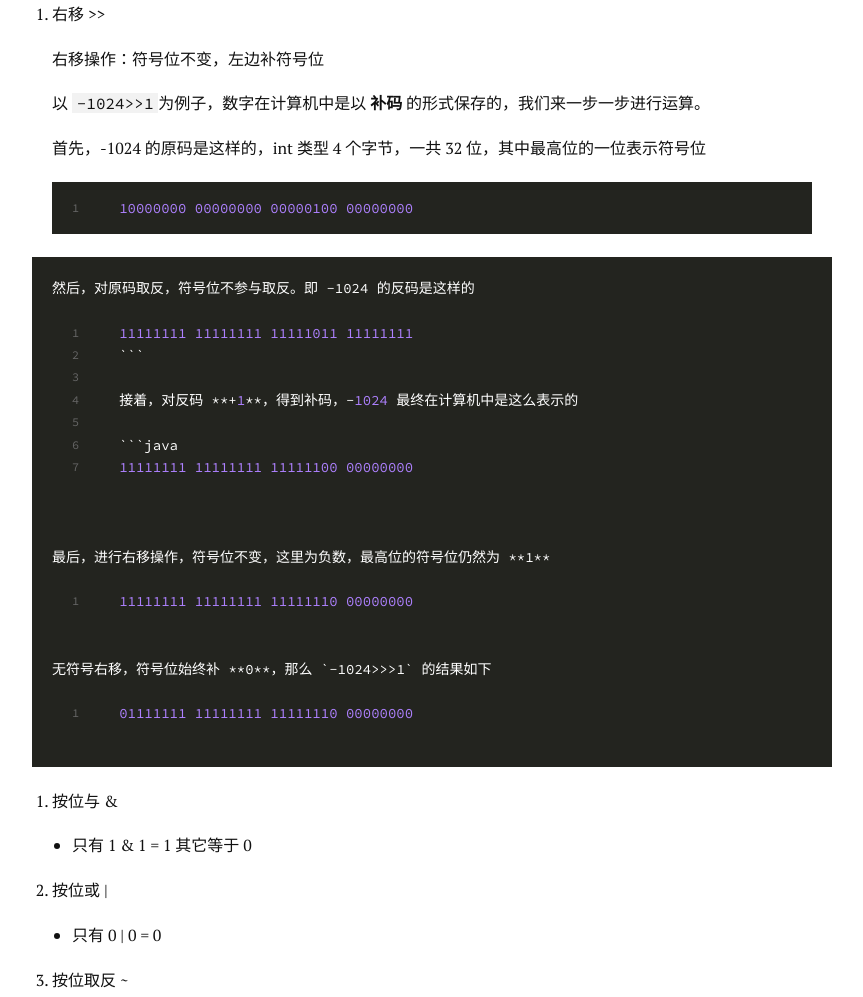
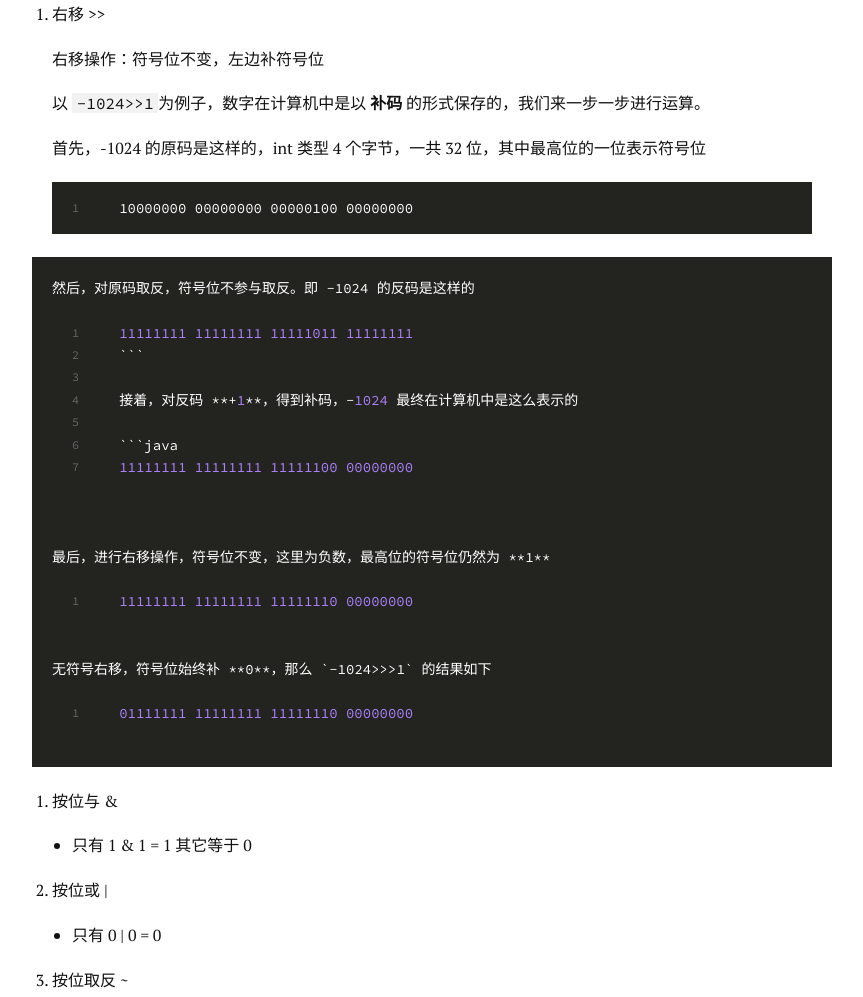
Before and after one commit to niugege/niugege.github.io, a plain HTML site: page JAVA基础数据结构/index.html in a window 1280 px wide. Shown: the part 906-1903 px from the top of the page, without its empty margins (208-1071 px from the left). Drawn offline with Linux system fonts and the light colour scheme; a script that the page names is missing.

Commit message:
Site updated: 2016-12-04 00:02:13

```diff
--- a/JAVA基础数据结构/index.html
+++ b/JAVA基础数据结构/index.html
@@ -30,7 +30,7 @@ java 采用 unicode 编码， 使用 2 个字节表示一个字符，所以java
 <meta property="og:image" content="http://7xlqpv.com1.z0.glb.clouddn.com/signed-byte-to-int.jpg">
 <meta property="og:image" content="http://7xlqpv.com1.z0.glb.clouddn.com/14797179520991.jpg">
 <meta property="og:image" content="http://yangsui.me/media/14797367807174.jpg">
-<meta property="og:updated_time" content="2016-12-03T15:57:33.000Z">
+<meta property="og:updated_time" content="2016-12-03T16:02:09.000Z">
 <meta name="twitter:card" content="summary">
 <meta name="twitter:title" content="java 基础 ----基本数据结构">
 <meta name="twitter:description" content="基本数据类型
@@ -137,7 +137,7 @@ java 采用 unicode 编码， 使用 2 个字节表示一个字符，所以java
 <p> 右移操作：符号位不变，左边补符号位</p>
 <p> 以 <code>-1024&gt;&gt;1</code>为例子，数字在计算机中是以 <strong>补码</strong> 的形式保存的，我们来一步一步进行运算。</p>
 <p> 首先，-1024 的原码是这样的，int 类型 4 个字节，一共 32 位，其中最高位的一位表示符号位</p>
- <figure class="highlight java"><table><tr><td class="gutter"><pre><div class="line">1</div></pre></td><td class="code"><pre><div class="line"><span class="number">10000000</span> <span class="number">00000000</span> <span class="number">00000100</span> <span class="number">00000000</span></div></pre></td></tr></table></figure>
+ <figure class="highlight plain"><table><tr><td class="gutter"><pre><div class="line">1</div></pre></td><td class="code"><pre><div class="line">10000000 00000000 00000100 00000000</div></pre></td></tr></table></figure>
 </li>
 </ol>
 <pre><code>然后，对原码取反，符号位不参与取反。即 -1024 的反码是这样的
```
